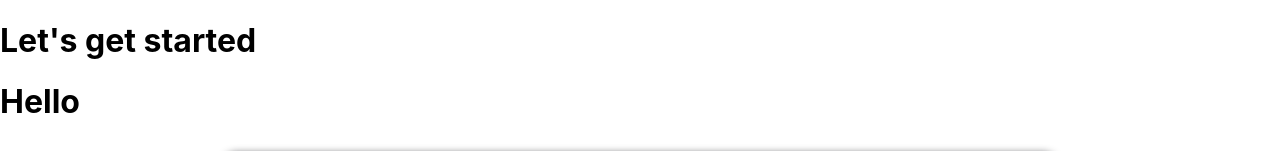
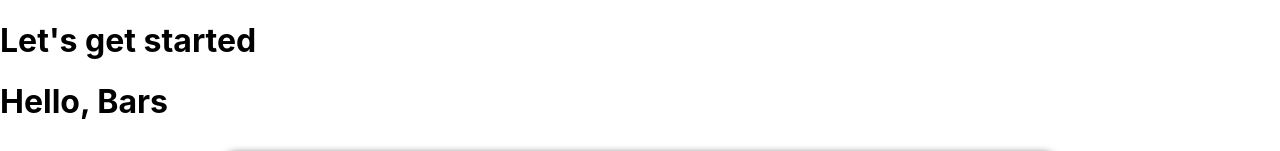
Before and after one commit to Asanova01/Expenses, a React (Create React App) app: page / in a window 1280 px wide. Shown: the top 151 px of the page. Built offline with nearby package versions, Linux system fonts and the light colour scheme.

Commit message:
'add,Bars'

```diff
--- a/src/App.js
+++ b/src/App.js
@@ -31,7 +31,7 @@ function App() {
 	return (
 		<div>
 			<h1>Let's get started</h1>
-			<h1>Hello</h1>
+			<h1>Hello, Bars</h1>
 			<Expenses data={expenses} />
 		</div>
 	)
```
